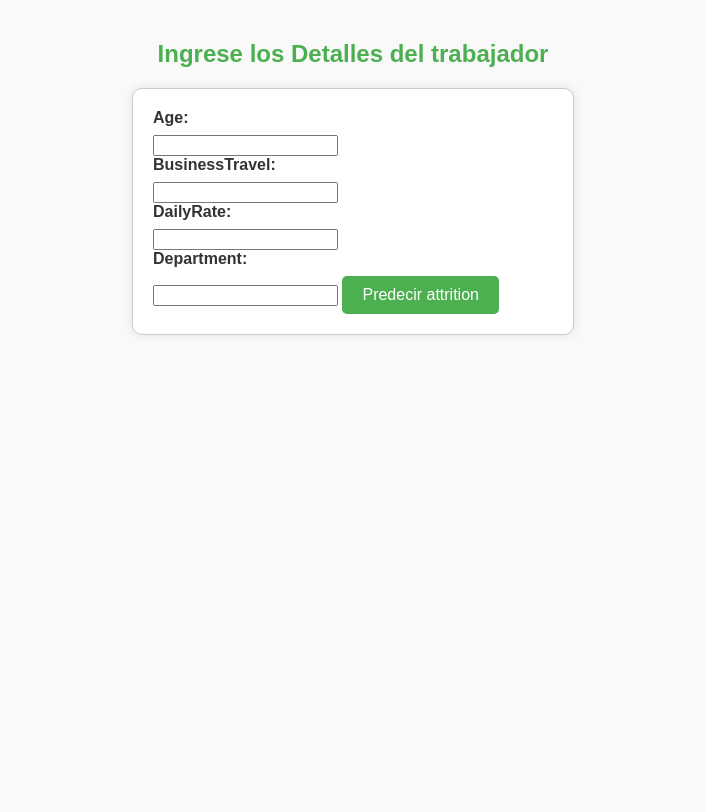
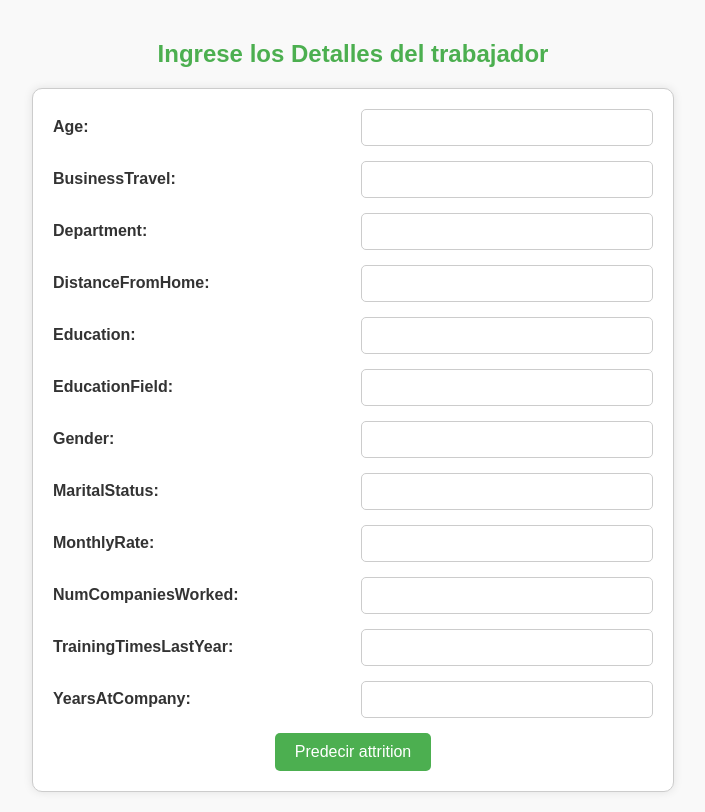
Before and after one commit to hugoruizb/Proyecto_DSA, a Flask app: page / in a window 1280 px wide. Shown: the whole page, without its empty margins (287-992 px from the left). Before the commit the page ends 335 px from the top, so only its background shows below. Run offline with Flask 2, Linux system fonts and the light colour scheme; parts of the project's set-up code (start-up, migrations or seed data) failed here and were passed over.

Commit message:
Actualizar index

```diff
--- a/attrition-api/app/templates/index.html
+++ b/attrition-api/app/templates/index.html
@@ -25,20 +25,23 @@
             border-radius: 10px;
             box-shadow: 0 0 10px rgba(0, 0, 0, 0.1);
             width: 100%;
-            max-width: 400px;
+            max-width: 600px;
+            display: grid;
+            grid-template-columns: 1fr 1fr;
+            gap: 15px;
+            align-items: center;
         }
         label {
-            display: block;
-            margin-bottom: 8px;
+            grid-column: span 1;
             font-weight: bold;
         }
-        input[type="text"], textarea {
+        input[type="text"], textarea, input[type="number"] {
             width: 100%;
             padding: 10px;
-            margin-bottom: 10px;
             border: 1px solid #ccc;
             border-radius: 5px;
             box-sizing: border-box;
+            grid-column: span 1;
         }
         input[type="submit"] {
             background-color: #4CAF50;
@@ -48,30 +51,97 @@
             border-radius: 5px;
             cursor: pointer;
             font-size: 16px;
+            grid-column: span 2;
+            justify-self: center;
         }
         input[type="submit"]:hover {
             background-color: #45a049;
         }
+        #result {
+            margin-top: 20px;
+            padding: 10px;
+            border: 1px solid #ccc;
+            border-radius: 5px;
+            background-color: #f1f1f1;
+            max-width: 600px;
+            text-align: center;
+        }
     </style>
+    <script src="https://code.jquery.com/jquery-3.6.0.min.js"></script>
 </head>
 <body>
     <h2>Ingrese los Detalles del trabajador</h2>
-    <form method="post" action="/predict">
+    <form id="predictionForm">
         <label for="age">Age:</label>
-        <input type="number" id="age" name="age">
+        <input type="number" id="age" name="age" required>
 
-	<label for="BusinessTravel">BusinessTravel:</label>
-        <input type="number" id="BusinessTravel" name="BusinessTravel">
+        <label for="BusinessTravel">BusinessTravel:</label>
+        <input type="number" id="BusinessTravel" name="BusinessTravel" required>
 
-	<label for="DailyRate">DailyRate:</label>
-        <input type="number" id="DailyRate" name="DailyRate">
+        <label for="Department">Department:</label>
+        <input type="number" id="Department" name="Department" required>
 
-	<label for="Department">Department:</label>
-        <input type="number" id="Department" name="Department">
+        <label for="DistanceFromHome">DistanceFromHome:</label>
+        <input type="number" id="DistanceFromHome" name="DistanceFromHome" required>
 
+        <label for="Education">Education:</label>
+        <input type="number" id="Education" name="Education" required>
 
+        <label for="EducationField">EducationField:</label>
+        <input type="number" id="EducationField" name="EducationField" required>
+
+        <label for="Gender">Gender:</label>
+        <input type="number" id="Gender" name="Gender" required>
+
+        <label for="MaritalStatus">MaritalStatus:</label>
+        <input type="number" id="MaritalStatus" name="MaritalStatus" required>
+
+        <label for="MonthlyRate">MonthlyRate:</label>
+        <input type="number" id="MonthlyRate" name="MonthlyRate" required>
+
+        <label for="NumCompaniesWorked">NumCompaniesWorked:</label>
+        <input type="number" id="NumCompaniesWorked" name="NumCompaniesWorked" required>
+
+        <label for="TrainingTimesLastYear">TrainingTimesLastYear:</label>
+        <input type="number" id="TrainingTimesLastYear" name="TrainingTimesLastYear" required>
+
+        <label for="YearsAtCompany">YearsAtCompany:</label>
+        <input type="number" id="YearsAtCompany" name="YearsAtCompany" required>
 
         <input type="submit" value="Predecir attrition">
     </form>
+
+    <div id="result" style="display:none;">
+        <h3>Resultado de la Predicción:</h3>
+        <p id="predictionText"></p>
+    </div>
+
+    <script>
+        $(document).ready(function() {
+            $('#predictionForm').on('submit', function(event) {
+                event.preventDefault(); // Prevenir la recarga de la página
+
+                // Obtener datos del formulario
+                const formData = $(this).serialize();
+
+                // Hacer una solicitud AJAX al backend
+                $.ajax({
+                    url: '/predict',
+                    type: 'POST',
+                    data: formData,
+                    success: function(response) {
+                        // Mostrar los resultados en la misma página
+                        $('#result').show();
+                        $('#predictionText').text(`Attrition: ${response.Attrition}`);
+                    },
+                    error: function(xhr, status, error) {
+                        // Manejar errores
+                        $('#result').show();
+                        $('#predictionText').text('Error: ' + xhr.responseJSON.error);
+                    }
+                });
+            });
+        });
+    </script>
 </body>
 </html>
```
